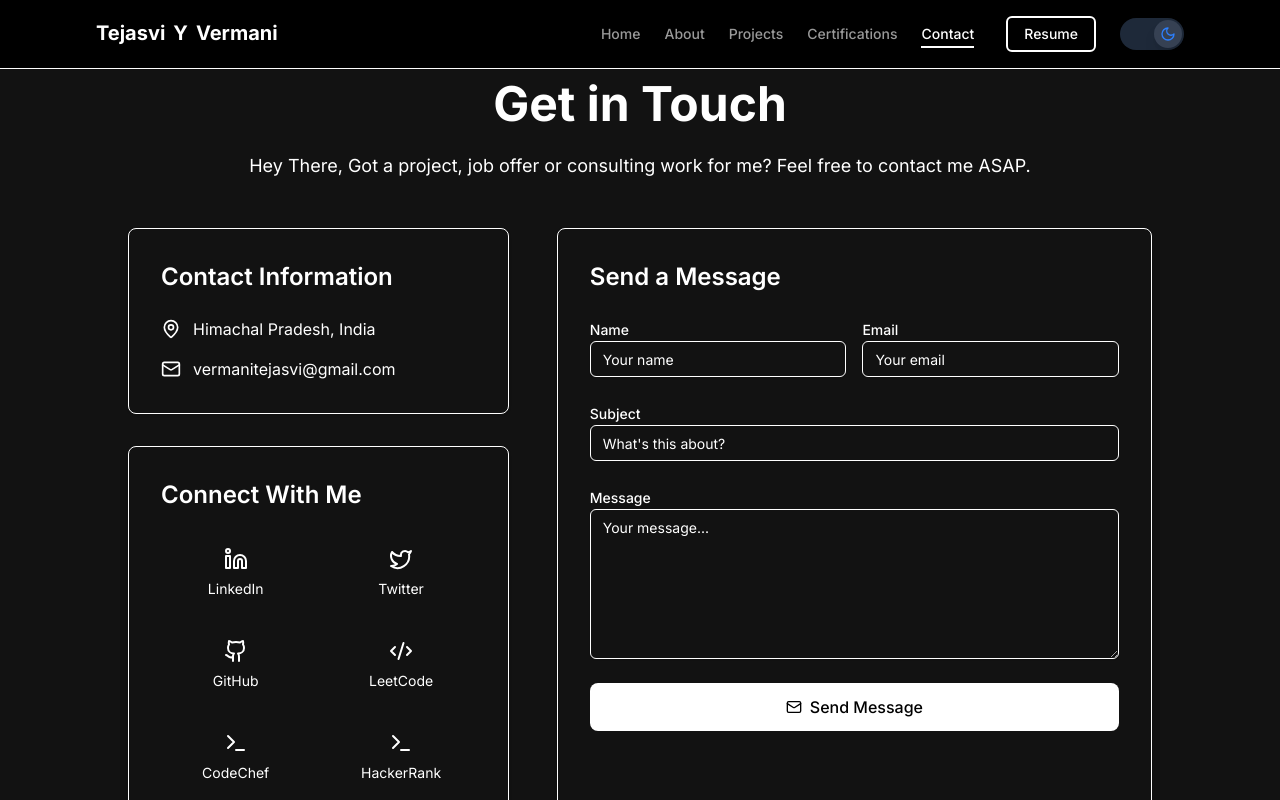
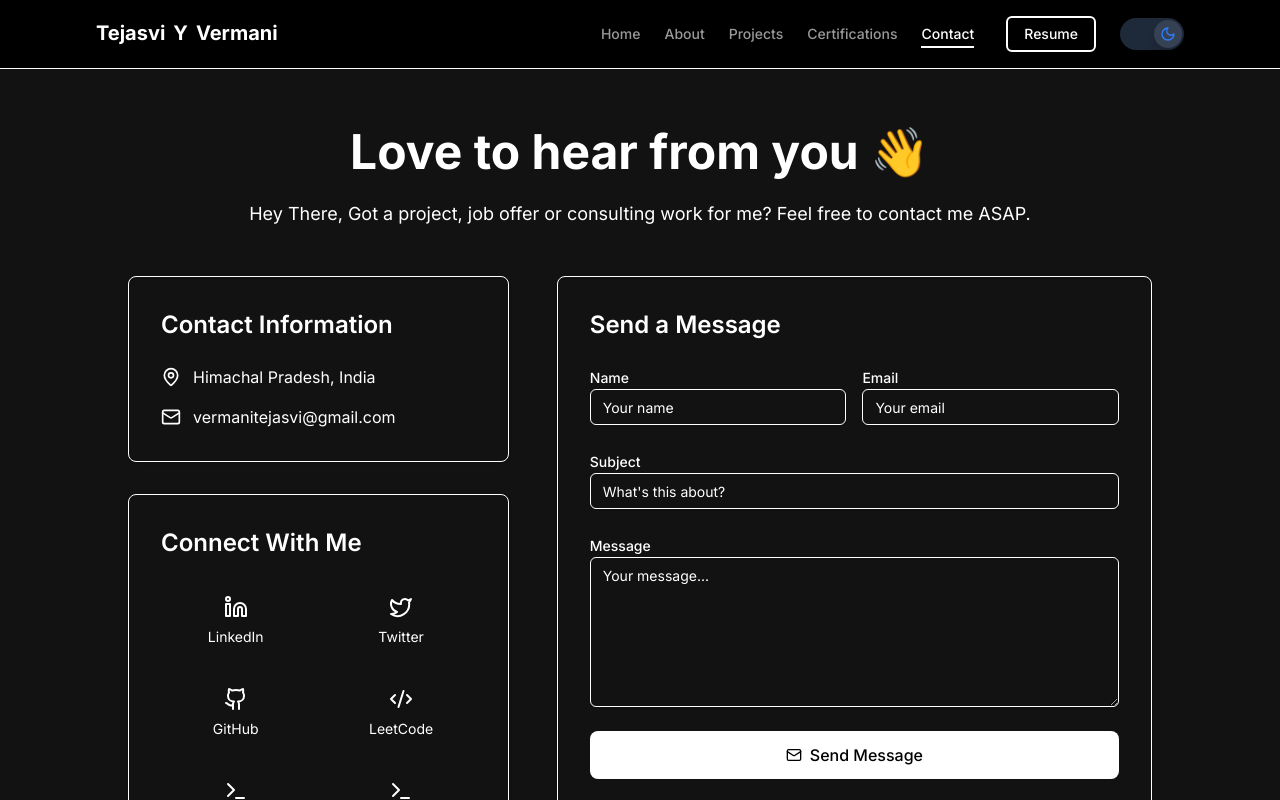
Before and after one commit to tejasvi001/portfolio-NextJS, a Next.js app: page /contact in a window 1280 px wide. Shown: the top 800 px of the page. Built offline with nearby package versions, Linux system fonts and the light colour scheme.

Commit message:
updated resume and contact sections

```diff
--- a/src/app/contact/page.tsx
+++ b/src/app/contact/page.tsx
@@ -79,8 +79,9 @@ export default function ContactPage() {
       <div className="container mx-auto px-4 md:px-12 lg:px-24 pt-24 pb-12 md:py-20">
         <div className="max-w-5xl mx-auto">
           {/* Hero Section */}
-          <div className="text-center mb-12">
-            <h1 className="text-4xl md:text-5xl font-bold mb-6">Get in Touch</h1>
+          <div className="text-center mt-12 mb-12">
+            <h1 className="text-4xl md:text-5xl font-bold mb-6">Love to hear from you 👋
+            </h1>
             <p className="text-muted-foreground text-lg">
               Hey There, Got a project, job offer or consulting work for me? Feel free to contact me ASAP.
             </p>
```
Also changed, not shown: 1 other file (tests, documents, lock files or other folders).
